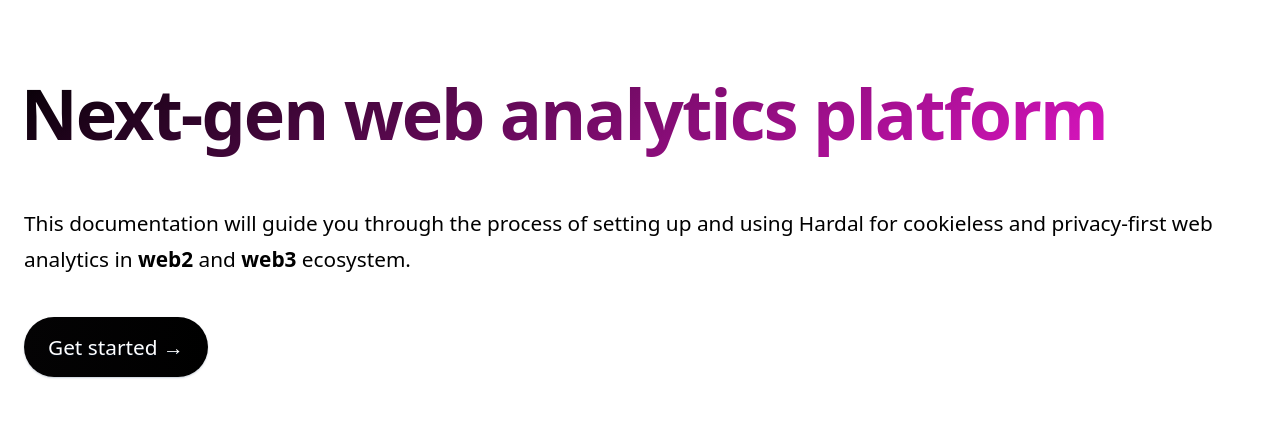
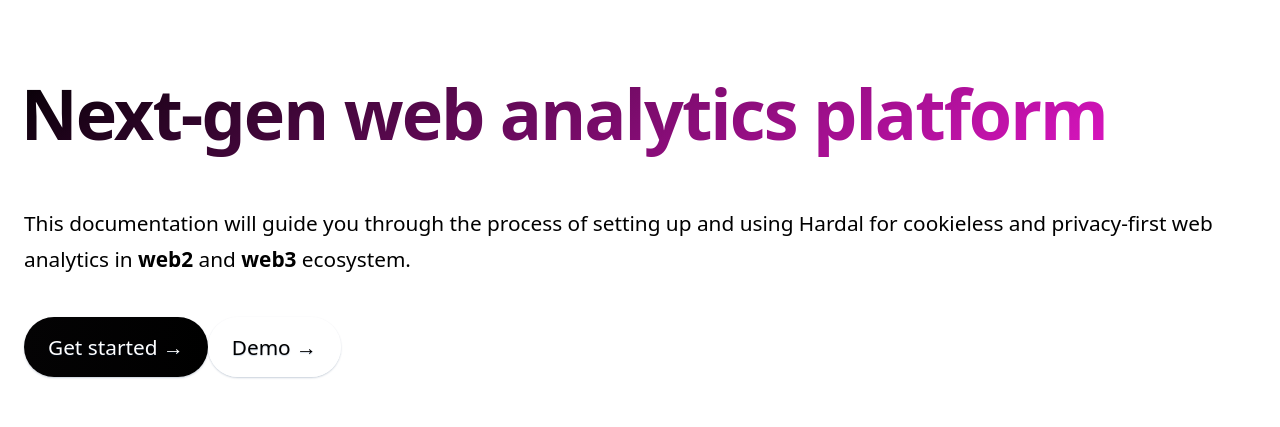
Before and after one commit to usehardal/hardal-docs, a Next.js app: page / in a window 1280 px wide. Shown: the top 427 px of the page. Built offline with nearby package versions, Linux system fonts and the light colour scheme.

Commit message:
updated hero buttons

```diff
--- a/pages/docs/metrics/_meta.json
+++ b/pages/docs/metrics/_meta.json
@@ -3,5 +3,7 @@
   "dead-click": "Dead Click",
   "error-click": "Error Click",
   "mouse-shakes": "Mouse Shakes",
-  "scroll": "Scroll"
+  "scroll": "Scroll",
+  "time-on-page": "Time on Page",
+  "bounce-rate": "Bounce Rate"
 }
--- a/pages/index.mdx
+++ b/pages/index.mdx
@@ -116,7 +116,9 @@
     <p className="subtitle">This documentation will guide you through the process of setting up and using Hardal for cookieless and privacy-first web analytics in <strong>web2</strong> and <strong>web3</strong> ecosystem.</p>
     <p className="subtitle">
       <Link className={styles.cta} href="/docs">Get started <span>→</span></Link>
+       <Link className={styles.ctaSecondary} href="https://app.usehardal.com/share/hardal-demo?utm_source=hardal-docs">Demo <span>→</span></Link>
     </p>
+
   </div>
 
 {" "}
--- a/pages/index.module.css
+++ b/pages/index.module.css
@@ -46,6 +46,10 @@
   color: #000000;
 }
 
+:global(.dark) a.ctaSecondary {
+  background: linear-gradient(to right, #000000, #010101);
+  color: #ffffff;
+}
 a.cta {
   display: inline-block;
   background: linear-gradient(to right, #040304, #000000);
@@ -60,6 +64,21 @@
   -webkit-user-drag: none;
   user-select: none;
   -webkit-tap-highlight-color: transparent;
+}
+a.ctaSecondary {
+  display: inline-block;
+  text-decoration: none;
+  border-radius: 9999px;
+  color: rgb(0, 0, 0);
+  padding: 0.75rem 1.5rem;
+  margin-top: 0.5rem;
+  text-shadow: 0 1px 1px #00387838;
+  box-shadow: 0 1px 2px #00295738;
+  transition: all 0.2s ease;
+  -webkit-user-drag: none;
+  user-select: none;
+  -webkit-tap-highlight-color: transparent;
+  background: linear-gradient(to right, #ffffff, #ffffff);
 }
 a.cta span {
   display: inline-block;
```
